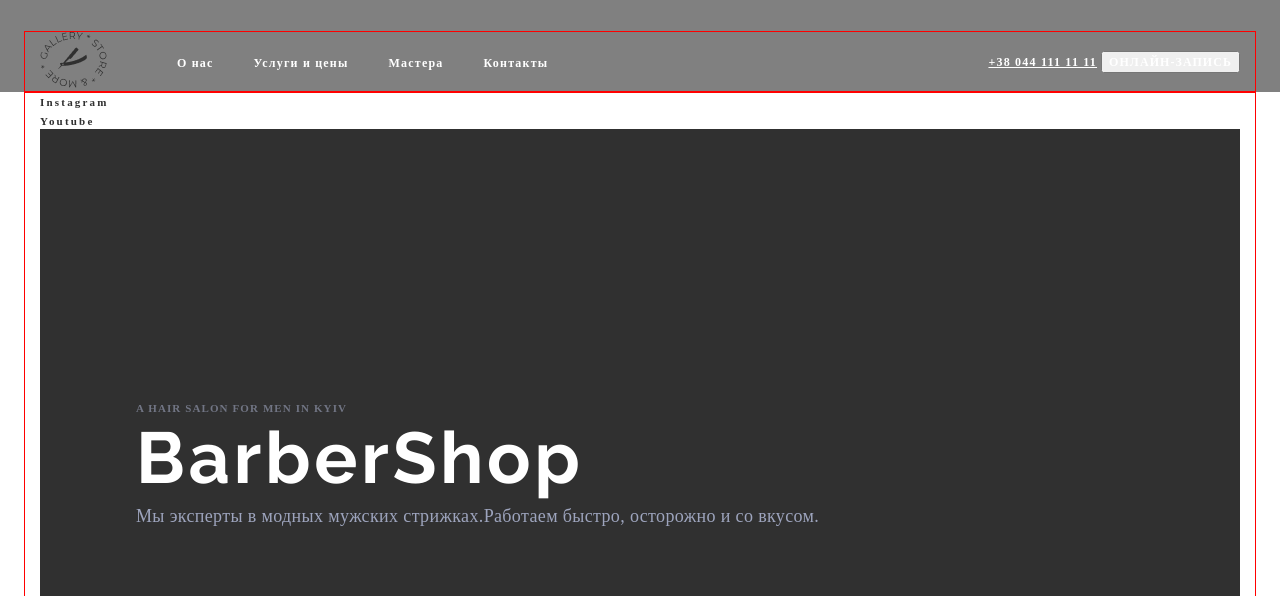
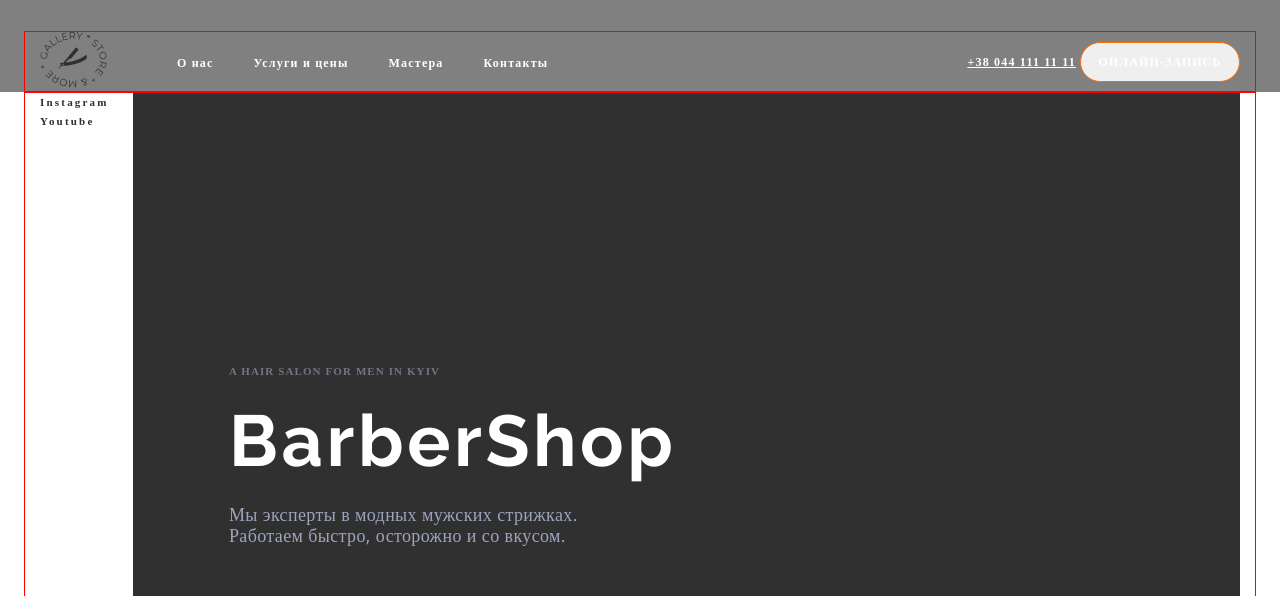
Before and after one commit to Ruslan-Tretiak/barbershop, a plain HTML site: page index.html in a window 1280 px wide. Shown: the top 596 px of the page. Drawn offline with nearby package versions, Linux system fonts and the light colour scheme.

Commit message:
bottom text
bottom text

```diff
--- a/index.html
+++ b/index.html
@@ -25,13 +25,13 @@
                 </nav>
                 <div class="header-connect">
                     <a class="header-tel" href="tel:+380441111111">+38 044 111 11 11</a>
-                    <button class="header-btn cursor" type="button">онлайн-запись</button>
+                    <button class="header-btn btn cursor" type="button">онлайн-запись</button>
                 </div>
         </div>
     </header>
     <main>
+        <section class="hero">
             <div class="conteiner">
-        <section class="hero">
                 <ul class="hero-list">
                     <li class="hero-items list"><a class="hero-link link" href="http://" target="_blank" rel="noopener noreferrer nofollow">Instagram</a></li>
                     <li class="hero-items list"><a class="hero-link link" href="http://" target="_blank" rel="noopener noreferrer nofollow">Youtube</a></li>
@@ -39,7 +39,7 @@
                 <div class="hero-content">
                     <p class="hero-top-text" lang="en">A hair salon for men in Kyiv</p>
                     <h1 class="hero-title" lang="en">BarberShop</h1>
-                <p class="hero-bottom-text" >Мы эксперты в модных мужских стрижках.Работаем быстро, осторожно и со вкусом.</p>
+                    <p class="hero-bottom-text bottom-text" >Мы эксперты в модных мужских стрижках. Работаем быстро, осторожно и со вкусом.</p>
                 </div>
             </div>
         </section>
--- a/styles.css
+++ b/styles.css
@@ -5,6 +5,7 @@
     --main-btn-color:#FFFFFF;
     --second-btn-color:#303030;
     --accent-color:#FF6C00;
+    --tipical-margin-btn:20px
 }
 
  p,h1,h2,h3,h4,h5,h6 {
@@ -23,7 +24,7 @@ margin: auto;
 outline: 1px solid red;
 }
 .body{
-    font-family:'Open Sans', Tahoma, sans-serif;
+    font-family:"Open Sans", Tahoma, sans-serif;
 }
 
 .link{
@@ -76,6 +77,18 @@ margin-right: 40px;
 .cursor {
     cursor: pointer;
 }
+.btn {
+    min-width: 160px;
+    height: 40px;
+    font-family: inherit;
+    font-weight: 600;
+    font-style: 12px;
+    line-height: 1.33;
+    letter-spacing: 0.09em;
+    text-transform: uppercase;
+    border: 1px solid #FF6C00;
+    border-radius: 25px;
+}
 .header-btn {
     font-family:inherit;
     font-weight: 600;
@@ -85,8 +98,20 @@ margin-right: 40px;
     text-transform: uppercase;
     color:var(--main-btn-color);
 }
+.header-btn:hover {
+    color: var(--main-btn-color);
+    background-color: var(--accent-color);
+}
+
 
 /* -------------------HERO-------------------- */
+.hero .conteiner {
+display: flex;
+}
+.hero-list {
+    width: 93px;
+}
+
 .hero-link{
     font-weight: 600;
     font-size: 11px;
@@ -99,14 +124,16 @@ margin-right: 40px;
     color: #FF6C00;
 }
 .hero-top-text {
+    margin-bottom: var(--tipical-margin-btn);
     font-weight: 600;
     font-size: 11px;
     line-height: 1.36;
     letter-spacing: 0.1em;
     text-transform: uppercase;
-    color: #9da4bd99;
+    color: rgba(157, 164, 189, 0.6);
 }
 .hero-title {
+    margin-bottom: var(--tipical-margin-btn);
     font-family: 'Raleway', Tahoma,sans-serif;
     font-style: normal;
     font-weight: 700;
@@ -115,16 +142,22 @@ margin-right: 40px;
     letter-spacing: 0.05em;
     color: var(--main-title-color);
 }
-.hero-bottom-text {
+.bottom-text {
+    font-family: 'Open Sans';
+    font-style: normal;
     font-weight: 400;
     font-size: 18px;
-    line-height: 1.67;
-    letter-spacing: 0.02em;
+    line-height: 1,67;
+    letter-spacing: 0.02em
+}
+.hero-bottom-text {
     color: #9DA4BD;
+    max-width: 400px;
 }
 .hero-content {
     background-color:#303030 ;
     padding: 272px 0 206px 96px;
+    flex-grow: 1;
 }
 /* -------------------ABOUT-------------------- */
 
@@ -136,7 +169,9 @@ margin-right: 40px;
     text-transform: uppercase;
     color: var(--second-title-color);
 }
-
+.about-list {
+    display: flex;
+}
 .about-title {
     font-family: 'Raleway';
     font-weight: 700;
```
Lines whose indentation alone changed are shown as unchanged.
